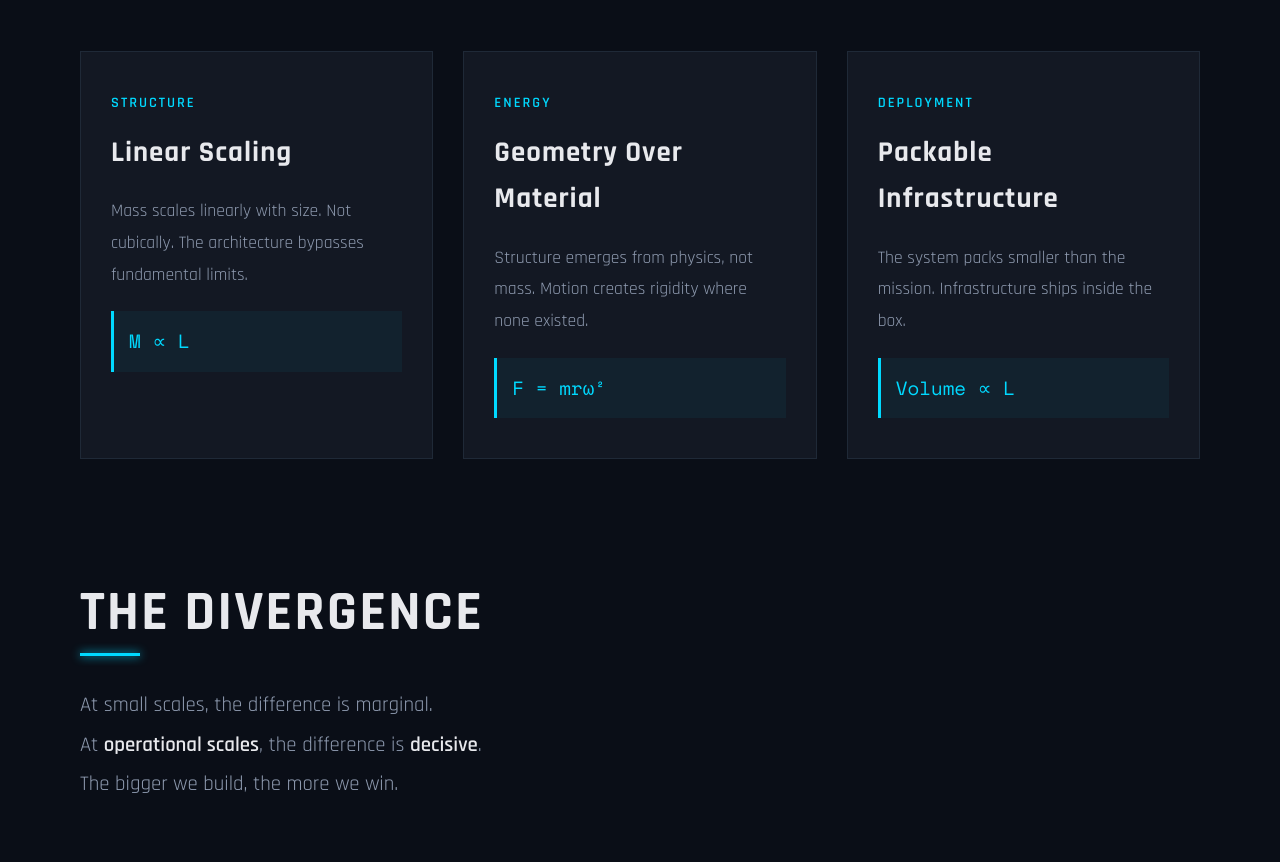
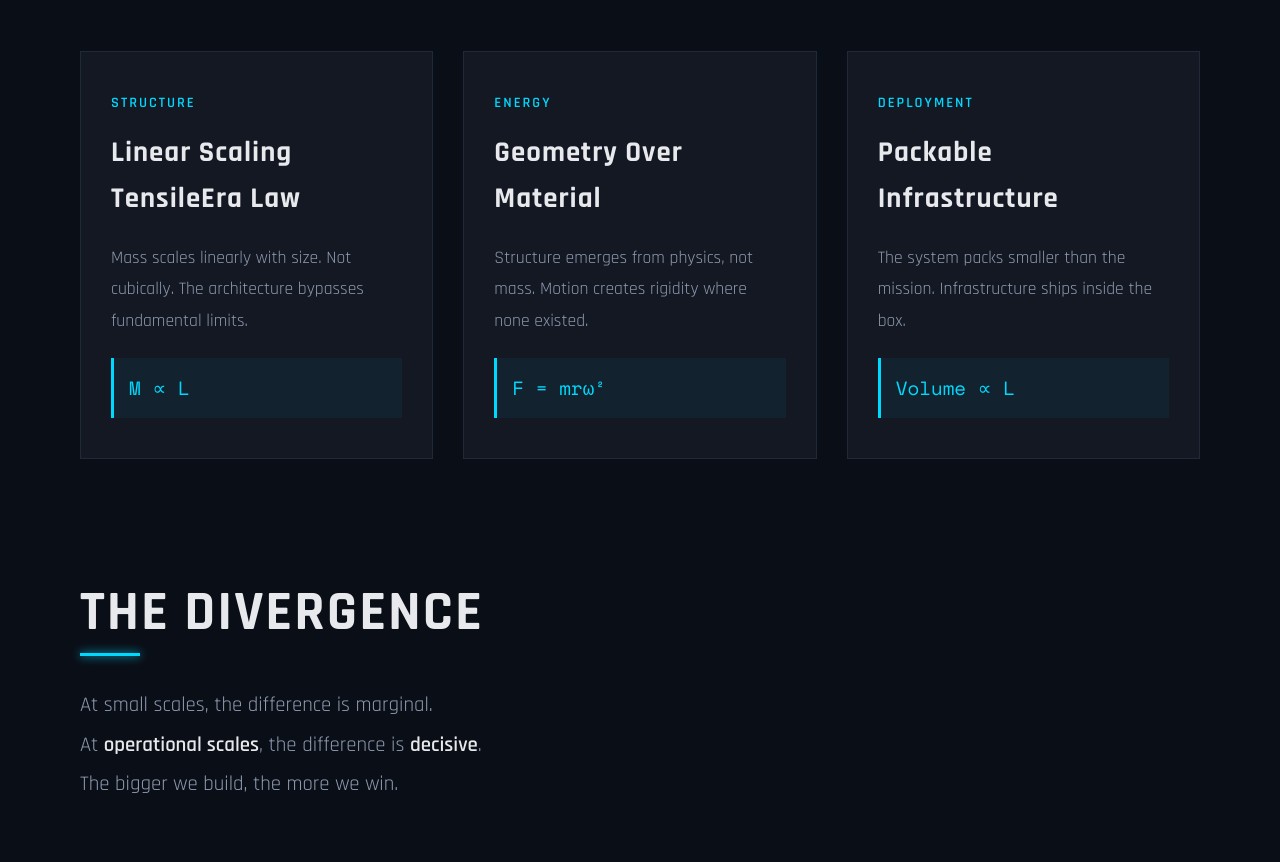
Before and after one commit to tensileera/tensile, a plain HTML site: page index.html in a window 1280 px wide. Shown: the part 1460-2322 px from the top of the page. Drawn offline with nearby package versions, Linux system fonts and the light colour scheme.

Commit message:
Update index.html

```diff
--- a/index.html
+++ b/index.html
@@ -1052,7 +1052,7 @@
             <div class="principles-grid">
                 <div class="principle-card">
                     <div class="principle-label">Structure</div>
-                    <h3 class="principle-title">Linear Scaling</h3>
+                    <h3 class="principle-title">Linear Scaling TensileEra Law</h3>
                     <p class="principle-description">
                         Mass scales linearly with size. Not cubically. The architecture bypasses fundamental limits.
                     </p>
```
